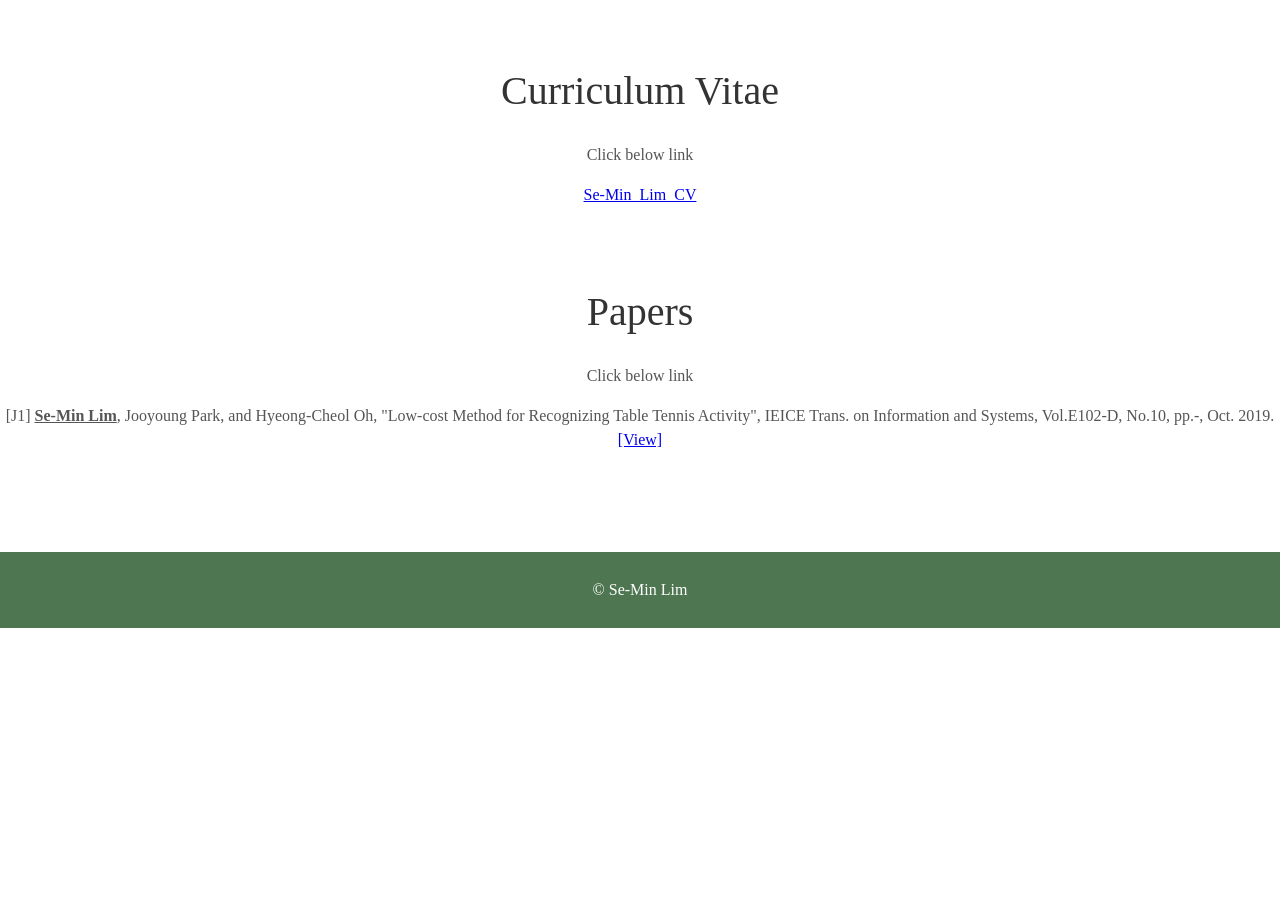
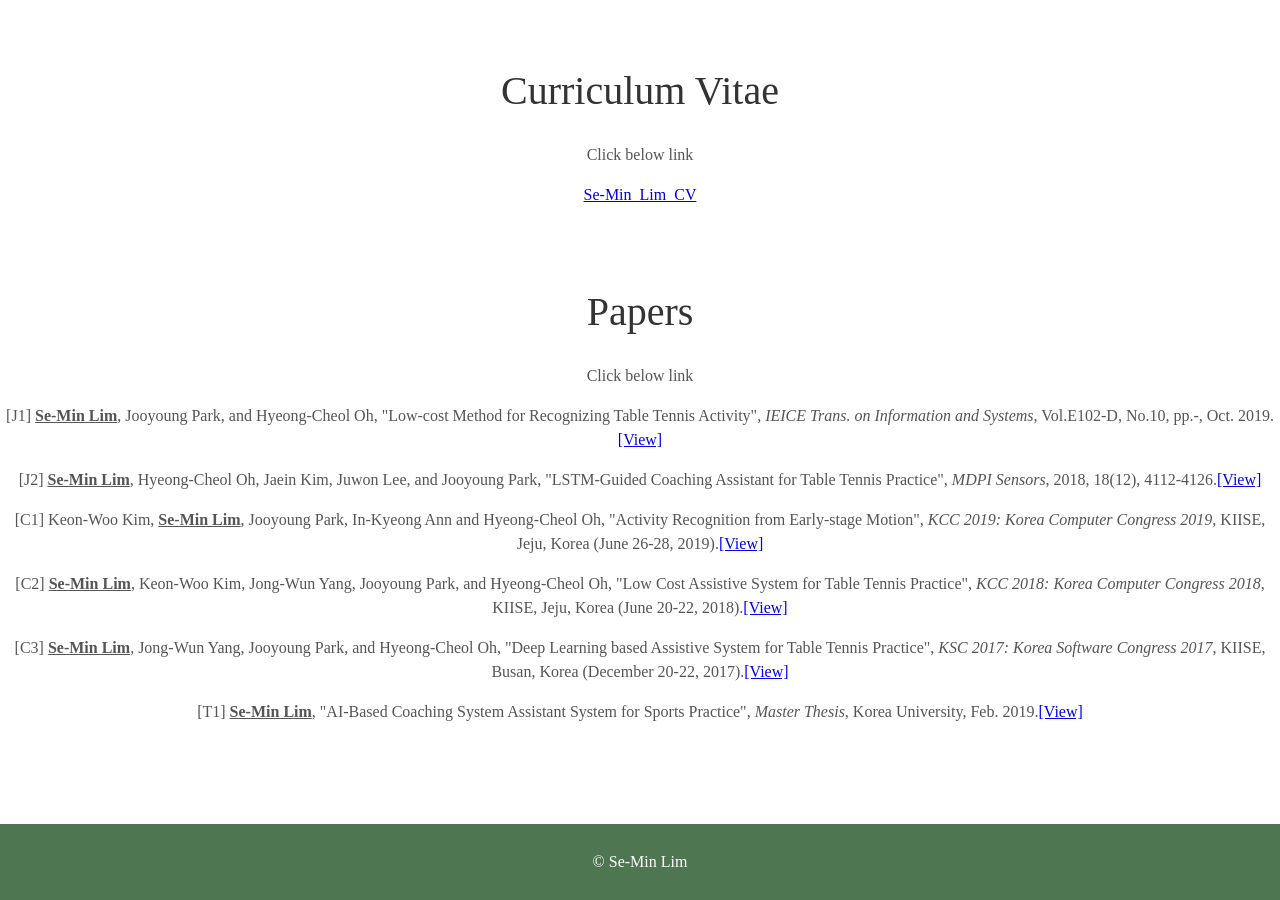
Before and after one commit to SeMinLim/SeMinLim.github.io, a Jekyll site: the page built from index.html, in a window 1280 px wide and 900 px high, scrolled down 1670 px. Built offline with Jekyll 4.4.1, drawn with Linux system fonts in a browser that asks for light colours; some web fonts are replaced; before the commit the page ends 2298 px from its top, so only the background shows below that.

Commit message:
Update papers.html

```diff
--- a/_includes/papers.html
+++ b/_includes/papers.html
@@ -1,5 +1,10 @@
 <div class="user-details">
   <h1>Papers</h1>
   <p>Click below link</p>
-  <p>[J1] <B><U>Se-Min Lim</U></B>, Jooyoung Park, and Hyeong-Cheol Oh, "Low-cost Method for Recognizing Table Tennis Activity", IEICE Trans. on Information and Systems, Vol.E102-D, No.10, pp.-, Oct. 2019.<a target="_blank" href="/assets/Journal_IEICE.pdf">[View]</a></p>
+  <p>[J1] <B><U>Se-Min Lim</U></B>, Jooyoung Park, and Hyeong-Cheol Oh, "Low-cost Method for Recognizing Table Tennis Activity", <I>IEICE Trans. on Information and Systems</I>, Vol.E102-D, No.10, pp.-, Oct. 2019.<a target="_blank" href="/assets/Journal_IEICE.pdf">[View]</a></p>
+  <p>[J2] <B><U>Se-Min Lim</U></B>, Hyeong-Cheol Oh, Jaein Kim, Juwon Lee, and Jooyoung Park, "LSTM-Guided Coaching Assistant for Table Tennis Practice", <I>MDPI Sensors</I>, 2018, 18(12), 4112-4126.<a target="_blank" href="/assets/Journal_MDPI.pdf">[View]</a></p>
+  <p>[C1] Keon-Woo Kim, <B><U>Se-Min Lim</U></B>, Jooyoung Park, In-Kyeong Ann and Hyeong-Cheol Oh, "Activity Recognition from Early-stage Motion", <I>KCC 2019: Korea Computer Congress 2019</I>, KIISE, Jeju, Korea (June 26-28, 2019).<a target="_blank" href="/assets/2019_Conference.pdf">[View]</a></p>
+  <p>[C2] <B><U>Se-Min Lim</U></B>, Keon-Woo Kim, Jong-Wun Yang, Jooyoung Park, and Hyeong-Cheol Oh, "Low Cost Assistive System for Table Tennis Practice", <I>KCC 2018: Korea Computer Congress 2018</I>, KIISE, Jeju, Korea (June 20-22, 2018).<a target="_blank" href="/assets/2018_Conference.pdf">[View]</a></p>
+  <p>[C3] <B><U>Se-Min Lim</U></B>, Jong-Wun Yang, Jooyoung Park, and Hyeong-Cheol Oh, "Deep Learning based Assistive System for Table Tennis Practice", <I>KSC 2017: Korea Software Congress 2017</I>, KIISE, Busan, Korea (December 20-22, 2017).<a target="_blank" href="/assets/2017_Conference.pdf">[View]</a></p>
+  <p>[T1] <B><U>Se-Min Lim</U></B>, "AI-Based Coaching System Assistant System for Sports Practice", <I>Master Thesis</I>, Korea University, Feb. 2019.<a target="_blank" href="/assets/Graduate_Thesis.pdf">[View]</a></p>
 </div>
```
